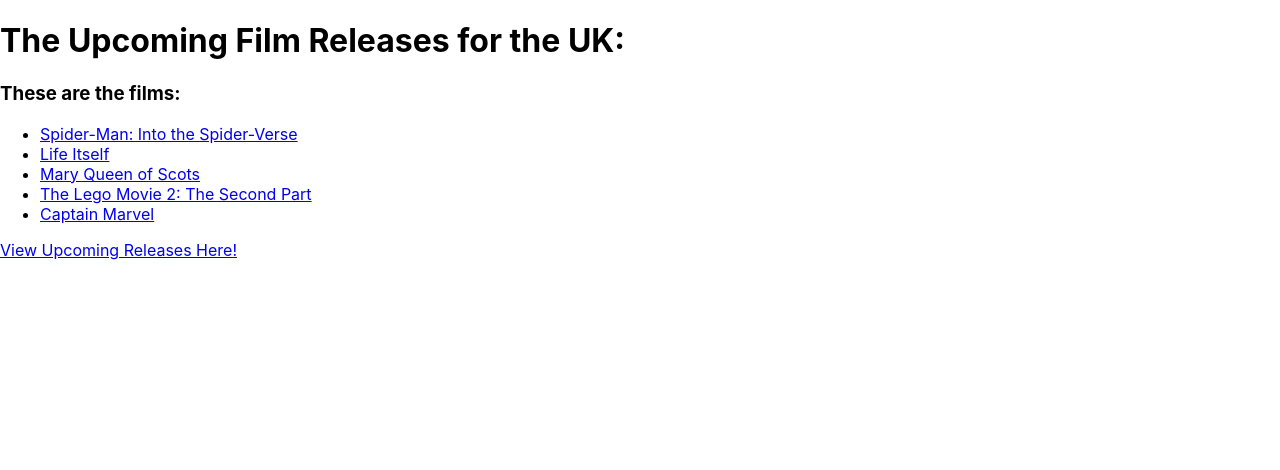
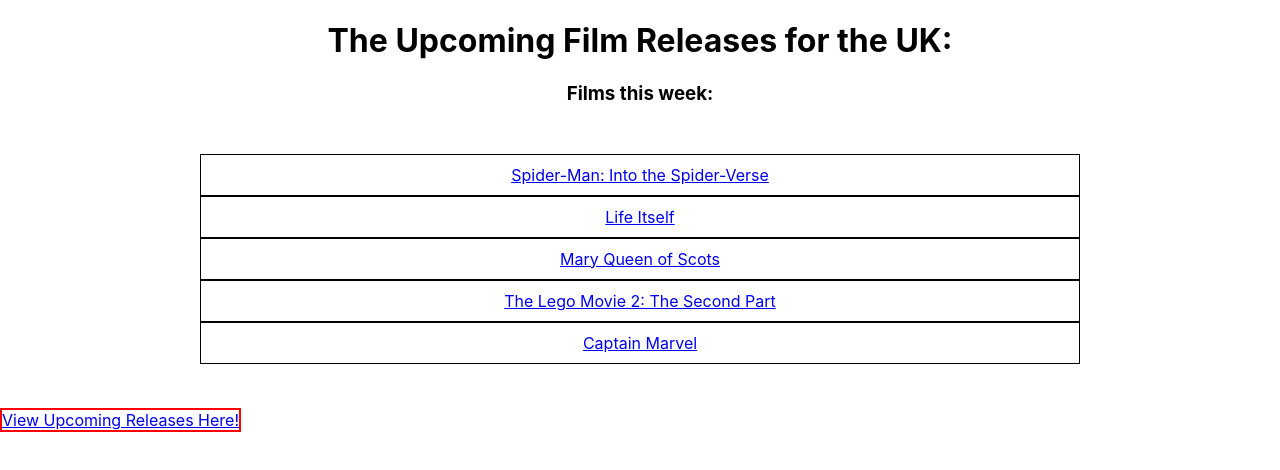
Before and after one commit to Lauren-Brett/Multiple-Components-React-JSX, a React (Create React App) app: page / in a window 1280 px wide. Shown: the top 470 px of the page. Built offline with nearby package versions, Linux system fonts and the light colour scheme.

Commit message:
some css, basic but functional

```diff
--- a/src/components/FilmLink.js
+++ b/src/components/FilmLink.js
@@ -1,14 +1,14 @@
 import React from 'react';
+import './FilmsListCss.css'
 
 function FilmLink(){
     return (
 
-         <a href={"https://www.imdb.com/calendar/?region=gb"}>
+         <a className="film-link" href={"https://www.imdb.com/calendar/?region=gb"}>
              View Upcoming Releases Here!</a>
 
     );
 }
 
 
-
 export default FilmLink;
--- a/src/components/FilmsList.js
+++ b/src/components/FilmsList.js
@@ -1,5 +1,6 @@
 import React, { Fragment } from 'react';
 import Film from './Film'
+import './FilmsListCss.css'
 
 function FilmsList({films}){
 
@@ -16,7 +17,7 @@
 
     return (
         <Fragment>
-            <h3>These are the films:</h3>
+            <h3>Films this week:</h3>
             <ul>
                 {individualFilm}
             </ul>
--- /dev/null
+++ b/src/components/FilmsListCss.css
@@ -0,0 +1,26 @@
+h1, h3 {
+    text-align: center;
+}
+
+.film-list {
+    text-align: center;
+}
+
+ul {
+    text-align: center;
+    list-style: none;
+    padding: 30px 200px;
+}
+
+li {
+    border: 1px solid black;
+
+    padding: 10px 40px;
+}
+
+a.film-link {
+    display: c;
+
+    border: 2px solid red;
+
+}
```
